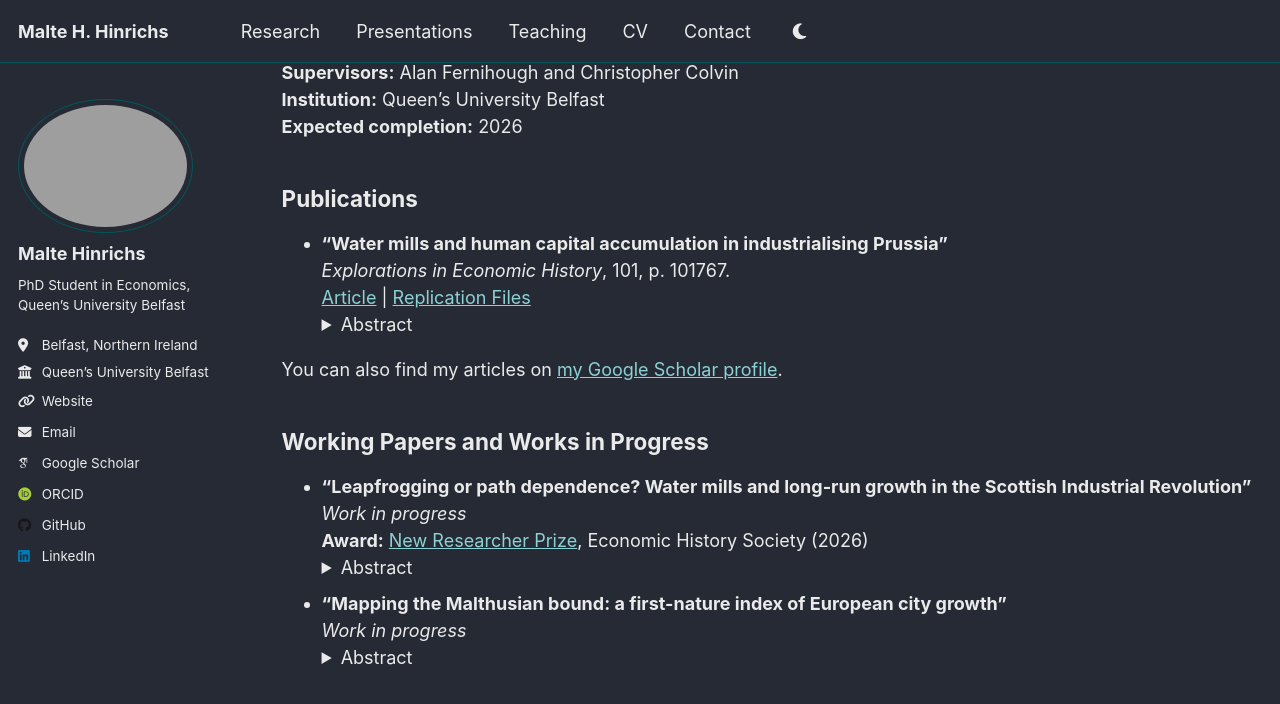
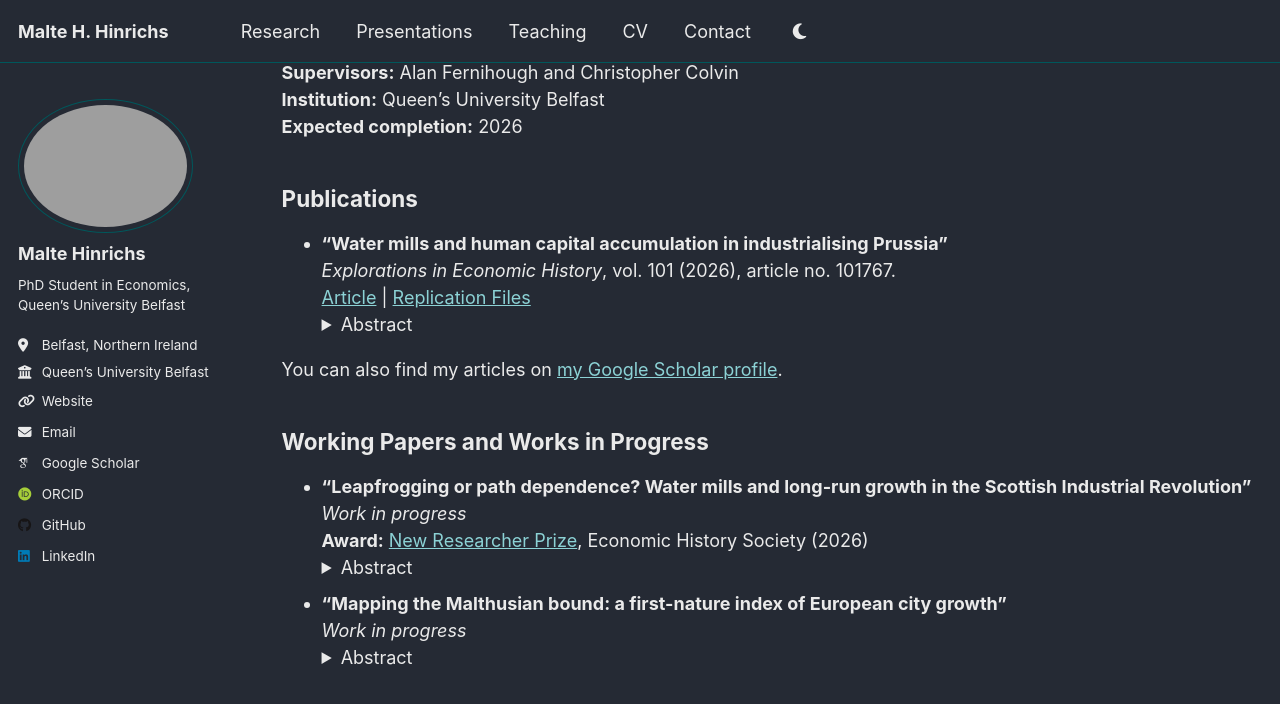
Before and after one commit to maltehhinrichs/maltehhinrichs.github.io, a Jekyll site: the page built from _pages/research-interests.md, in a window 1280 px wide and 900 px high, scrolled down 488 px. Shown: the top 704 px of the window. Built offline with Jekyll 4.4.1, drawn with Linux system fonts in a browser that asks for light colours; some web fonts are replaced; a script that is not in the unit is left out.

Commit message:
Revise publication details in research interests
Updated publication citation format for consistency.

```diff
--- a/_pages/research-interests.md
+++ b/_pages/research-interests.md
@@ -25,7 +25,7 @@ My research focuses on the intersection of economic history, technological chang
 ## Publications
 
 - **"Water mills and human capital accumulation in industrialising Prussia"**
-  *Explorations in Economic History*, 101, p. 101767.
+  *Explorations in Economic History*, vol. 101 (2026), article no. 101767.
   [Article](https://doi.org/10.1016/j.eeh.2026.101767) | [Replication Files](https://doi.org/10.17632/pvnh7g4b39.2)
   <details>
   <summary>Abstract</summary>
```
